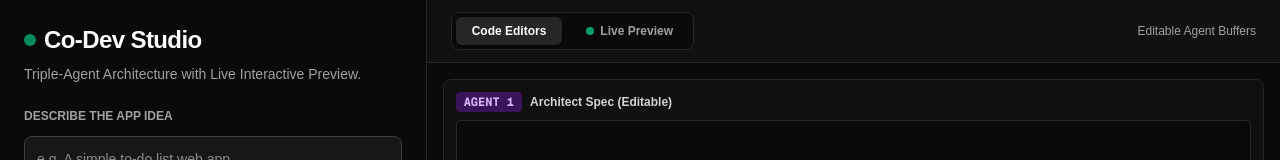
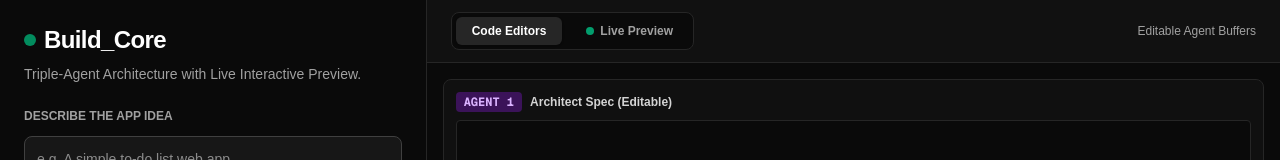
Before and after one commit to sunanya2907/codev-studio, a Next.js app: page / in a window 1280 px wide. Shown: the top 160 px of the page. Built offline with nearby package versions, Linux system fonts and the light colour scheme.

Commit message:
Renamed to Build_Core

```diff
--- a/app/page.tsx
+++ b/app/page.tsx
@@ -347,7 +347,7 @@ export default function Home() {
             <span className="h-3 w-3 rounded-full bg-emerald-500 animate-pulse" />
 
             <h1 className="text-2xl font-bold tracking-tight">
-              Co-Dev Studio
+              Build_Core
             </h1>
           </div>
 
```
